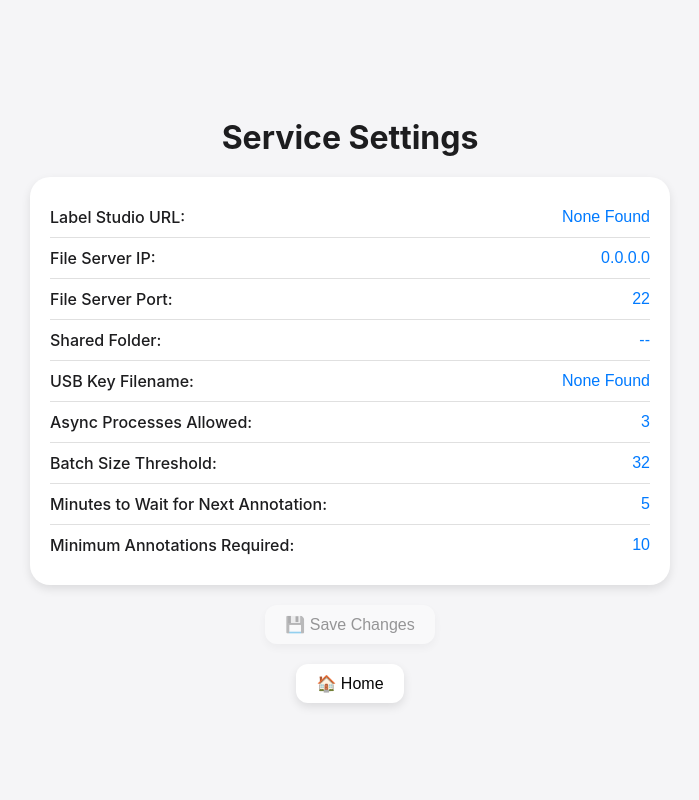
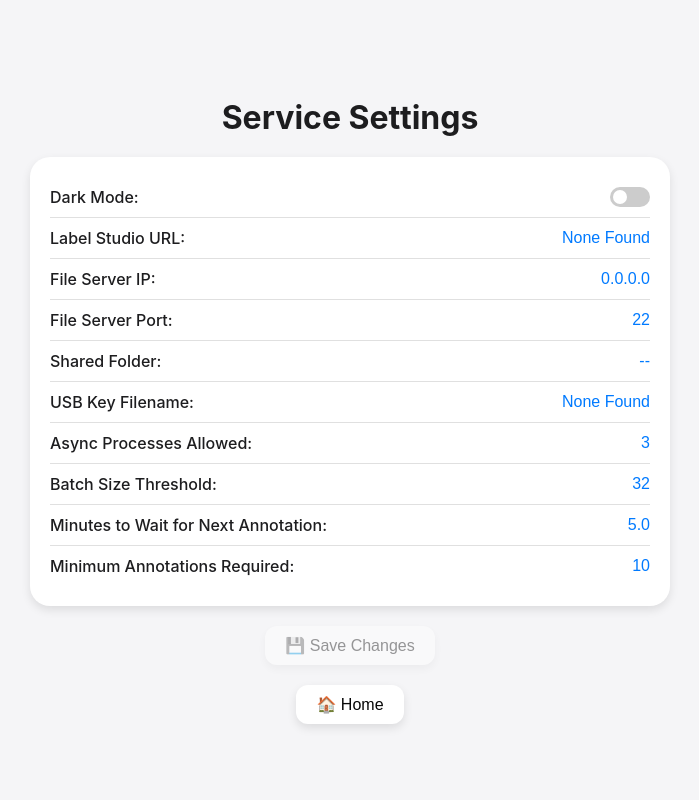
Before and after one commit to uf-mil/ml-workflow, a Flask app: page /settings in a window 1280 px wide. Shown: the whole page, without its empty margins (290-989 px from the left). Run offline with Flask 3, Linux system fonts and the light colour scheme.

Commit message:
Added dark mode

```diff
--- a/src/app.py
+++ b/src/app.py
@@ -1,5 +1,6 @@
 import os
 import asyncio
+import traceback
 
 from dotenv import load_dotenv, set_key
 
@@ -16,10 +17,10 @@
 
 @app.route("/")
 def check_environment():
-    with open("src/templates/index.html", 'r', encoding='utf-8') as file:
-        html_string = file.read()
-        return html_string
-
+    return render_template(
+        'index.html',
+        dark_mode=SERVICE.dark_mode
+    )
 
 @app.route("/settings")
 def show_settings():
@@ -33,7 +34,8 @@
         async_processes_allowed=SERVICE.async_processes_allowed,
         batch_size_threshold=SERVICE.batch_size_threshold,
         minutes_to_wait_for_next_annotation=SERVICE.minutes_to_wait_for_next_annotation,
-        minimum_annotations_required=SERVICE.minimum_annotations_required
+        minimum_annotations_required=SERVICE.minimum_annotations_required,
+        dark_mode = SERVICE.dark_mode
     )
 
 @app.route("/project-<project_id>")
@@ -50,7 +52,8 @@
                             1 if project["tracked"] == True else
                             0,
         "collected_data": "Here’s some collected data about the project...",
-        "project_metadata": "This is the project's metadata..."
+        "project_metadata": "This is the project's metadata...",
+        "dark_mode":SERVICE.dark_mode
     }
 
     return render_template("project.html", **project_data)
@@ -93,6 +96,15 @@
         print(e)
         return jsonify({"error": f"Error breaking linking: {str(e)}"}), 500
 
+@app.route('/train-<project_id>')
+async def train_project(project_id):
+    try:
+        await SCHEDULER.check_and_train(overrided_project=int(project_id))
+        return jsonify({"message": "Manual training initialized"}), 200
+    except Exception as e:
+        print(traceback.format_exc())
+        return jsonify({"error": f"Error in manual train init: {str(e)}"}), 500
+
 @app.route('/update-settings', methods=['POST'])
 def update_settings():
     try:
@@ -114,10 +126,13 @@
         SERVICE.usb_key_file_name = settings['USB_KEY_FILENAME']
 
         # Configure auto training logic
-        SERVICE.async_processes_allowed = settings['ASYNC_PROCESSES_ALLOWED']
-        SERVICE.batch_size_threshold = settings['BATCH_SIZE_THRESHOLD']
-        SERVICE.minutes_to_wait_for_next_annotation = settings['MINUTES_TO_WAIT_FOR_NEXT_ANNOTATION']
-        SERVICE.minimum_annotations_required = settings['MINIMUM_ANNOTATIONS_REQUIRED']
+        SERVICE.async_processes_allowed = int(settings['ASYNC_PROCESSES_ALLOWED'])
+        SERVICE.batch_size_threshold = int(settings['BATCH_SIZE_THRESHOLD'])
+        SERVICE.minutes_to_wait_for_next_annotation = float(settings['MINUTES_TO_WAIT_FOR_NEXT_ANNOTATION'])
+        SERVICE.minimum_annotations_required = int(settings['MINIMUM_ANNOTATIONS_REQUIRED'])
+
+        # Configure dark mode
+        SERVICE.dark_mode = bool(settings["DARK_MODE"])
 
         return jsonify({"message": "Settings updated successfully!"}), 200
     except Exception as e:
--- a/src/templates/settings.html
+++ b/src/templates/settings.html
@@ -12,15 +12,21 @@
             min-height: 100vh;
             margin: 0;
             background-color: #f5f5f7;
+            color: #1d1d1f;
+            transition: background 0.3s, color 0.3s;
+        }
+
+        body.dark-mode {
+            background-color: #1d1d1f;
+            color: #ffffff;
         }
 
         h1 {
             font-size: 2rem;
-            color: #1d1d1f;
             margin-bottom: 20px;
         }
 
-        .home-button {
+        .home-button, .save-button {
             background-color: #ffffff;
             color: #070707;
             border: none;
@@ -69,13 +76,16 @@
             border-bottom: 1px solid #e0e0e0;
         }
 
+        .dark-mode .setting {
+            border-bottom: 1px solid #555;
+        }
+
         .setting:last-child {
             border-bottom: none;
         }
 
         .setting-label {
             font-weight: 500;
-            color: #1d1d1f;
             width: 50%;
         }
 
@@ -92,11 +102,74 @@
         .setting-value:focus {
             outline: none;
         }
+
+        /* Dark Mode Toggle Switch */
+        .toggle-container {
+            display: flex;
+            align-items: center;
+            justify-content: space-between;
+            padding: 10px 0;
+        }
+
+        .switch {
+            position: relative;
+            display: inline-block;
+            width: 40px;
+            height: 20px;
+        }
+
+        .switch input {
+            opacity: 0;
+            width: 0;
+            height: 0;
+        }
+
+        .slider {
+            position: absolute;
+            cursor: pointer;
+            top: 0;
+            left: 0;
+            right: 0;
+            bottom: 0;
+            background-color: #ccc;
+            transition: .3s;
+            border-radius: 20px;
+        }
+
+        .slider:before {
+            position: absolute;
+            content: "";
+            height: 14px;
+            width: 14px;
+            left: 3px;
+            bottom: 3px;
+            background-color: white;
+            transition: .3s;
+            border-radius: 50%;
+        }
+
+        input:checked + .slider {
+            background-color: #007aff;
+        }
+
+        input:checked + .slider:before {
+            transform: translateX(20px);
+        }
+
     </style>
 </head>
-<body>
+<body class="{% if dark_mode %}dark-mode{% endif %}">
     <h1>Service Settings</h1>
     <div class="settings-container">
+        <!-- Dark Mode Toggle -->
+        <div class="setting toggle-container">
+            <span class="setting-label">Dark Mode:</span>
+            <label class="switch">
+                <input value="{{ dark_mode }}" class="setting-value" type="checkbox" id="dark-mode-toggle">
+                <span class="slider"></span>
+            </label>
+        </div>
+
         <div class="setting">
             <span class="setting-label">Label Studio URL:</span>
             <input class="setting-value" value="{{ label_studio_url }}" onchange="markChanges()">
@@ -152,8 +226,18 @@
             const settings = {};
             document.querySelectorAll('.setting').forEach(setting => {
                 const label = setting.querySelector('.setting-label').innerText.replace(/:$/, '').toUpperCase().replace(/ /g, '_');
-                const value = setting.querySelector('.setting-value').value;
-                settings[label] = value;
+                const value = setting.querySelector('.setting-value') ? setting.querySelector('.setting-value').value : null;
+                if (value !== null) {
+                    if (label === 'DARK_MODE')
+                    {
+                        console.log("here");
+                        settings[label] = darkModeToggle.checked;
+                    }
+                    else
+                        settings[label] = value;
+
+                console.log(label, value)
+                }
             });
 
             fetch('/update-settings', {
@@ -165,10 +249,34 @@
               .catch(error => alert('Error updating settings: ' + error));
 
             changesMade = false;
-
-            document.getElementById('save-button').style.opacity = 0.4
+            document.getElementById('save-button').style.opacity = 0.4;
             document.getElementById('save-button').setAttribute('disabled');
         }
+
+        // Dark Mode Toggle
+        const darkModeToggle = document.getElementById('dark-mode-toggle');
+        const body = document.body;
+
+        function applyDarkMode(isDark) {
+            if (isDark) {
+                body.classList.add('dark-mode');
+                darkModeToggle.checked = true;
+            } else {
+                body.classList.remove('dark-mode');
+                darkModeToggle.checked = false;
+            }
+        }
+
+        darkModeToggle.addEventListener('change', () => {
+            const isDark = darkModeToggle.checked;
+            console.log(isDark)
+            localStorage.setItem('dark-mode', isDark);
+            markChanges();
+            applyDarkMode(isDark);
+        });
+
+        // Load dark mode setting from localStorage
+        applyDarkMode(localStorage.getItem('dark-mode') === 'true');
     </script>
 </body>
 </html>
```
Also changed, not shown: other parts of src/templates/settings.html (+16 -14 lines), src/scheduler.py (+8 -1 lines), src/service.py (+7 -4 lines), src/templates/index.html (+47 -2 lines), src/templates/project.html (+24 -2 lines).
